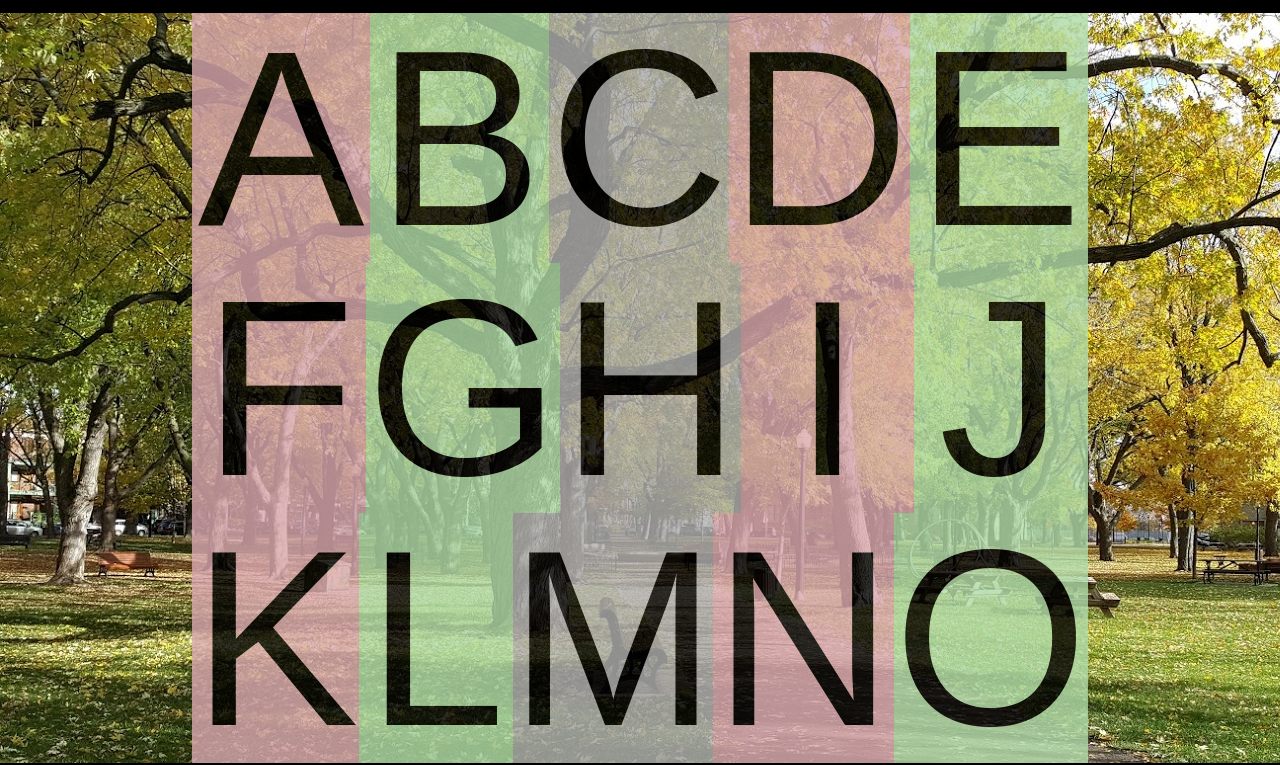
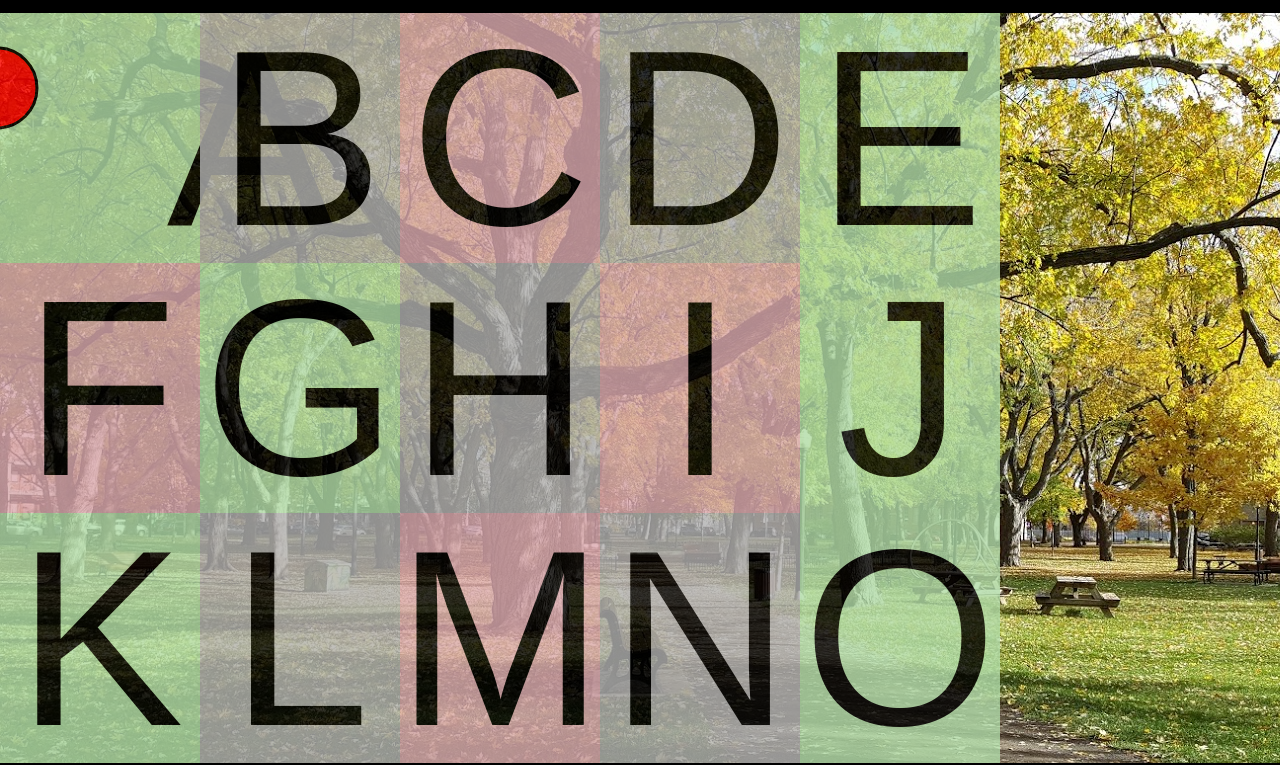
Before and after one commit to pootannie/vt-exercice03, a plain HTML site: page index.htm in a window 1280 px wide. Shown: the part 69-834 px from the top of the page. Drawn offline with Linux system fonts and the light colour scheme.

Commit message:
verifier le code a master

```diff
--- a/index.htm
+++ b/index.htm
@@ -61,7 +61,7 @@
 		<main>
 			<div class="global">
 				<section>
-					<article>A</article>
+					<article><img src="img-svg/01-cercle.svg">A</article>
 					<article>B</article>
 					<article>C</article>
 					<article>D</article>
--- a/less/01_petit.less
+++ b/less/01_petit.less
@@ -29,10 +29,48 @@
 * {border: 1px solid #aaa;}
 */
 
+html {
+    height:200%;
+    width:100%;
+    background-origin:50% 50%;
+    background-image: url('../images/parcautomne.jpg');
+    background-size: cover;
+    background-attachment: fixed;
+    background-repeat: none;
+}
+
 body{
     display : flex;
     flex-direction: column;
     font-family: arial;
+}
+
+.global:first-child{
+
+}
+
+.gloabal:last-child{
+
+}
+
+.global:nth-child(even){
+    section{
+        article:nth-child(1) {background-color: @couleur-8; opacity: 0.8}
+        article:nth-child(2) {background-color: @couleur-9; opacity: 0.8}
+        article:nth-child(3) {background-color: @couleur-10; opacity: 0.8}
+        article:nth-child(4) {background-color: @couleur-8; opacity: 0.8}
+        article:nth-child(5) {background-color: @couleur-9; opacity: 0.8}
+    }
+}
+
+.global:nth-child(odd){
+    section{
+        article:nth-child(1) {background-color: @couleur-9; opacity: 0.8}
+        article:nth-child(2) {background-color: @couleur-10;opacity: 0.8}
+        article:nth-child(3) {background-color: @couleur-8; opacity: 0.8}
+        article:nth-child(4) {background-color: @couleur-10;opacity: 0.8}
+        article:nth-child(5) {background-color: @couleur-9; opacity: 0.8}
+    }
 }
 
 header, footer {
@@ -99,9 +137,9 @@ main{
         flex-direction:column;
         justify-content:center;
         align-items:center;
-        width: 70%;
+        //width: 70%;
         justify-content: center;
-        margin: auto;
+        margin: 0 auto;
 
         article{
             display:flex;
@@ -112,12 +150,6 @@ main{
             // border: 1px solid #aaa;
             font-size: @largeur_article;
         }
-
-        article:nth-child(1) {background-color: @couleur-8; opacity: 0.8}
-        article:nth-child(2) {background-color: @couleur-9; opacity: 0.8}
-        article:nth-child(3) {background-color: @couleur-10; opacity: 0.8}
-        article:nth-child(4) {background-color: @couleur-8; opacity: 0.8}
-        article:nth-child(5) {background-color: @couleur-9; opacity: 0.8}
     }
 }
 
```
Also changed, not shown: css/01_petit.css, css/style.css, img-svg/01-cercle.svg (added).
